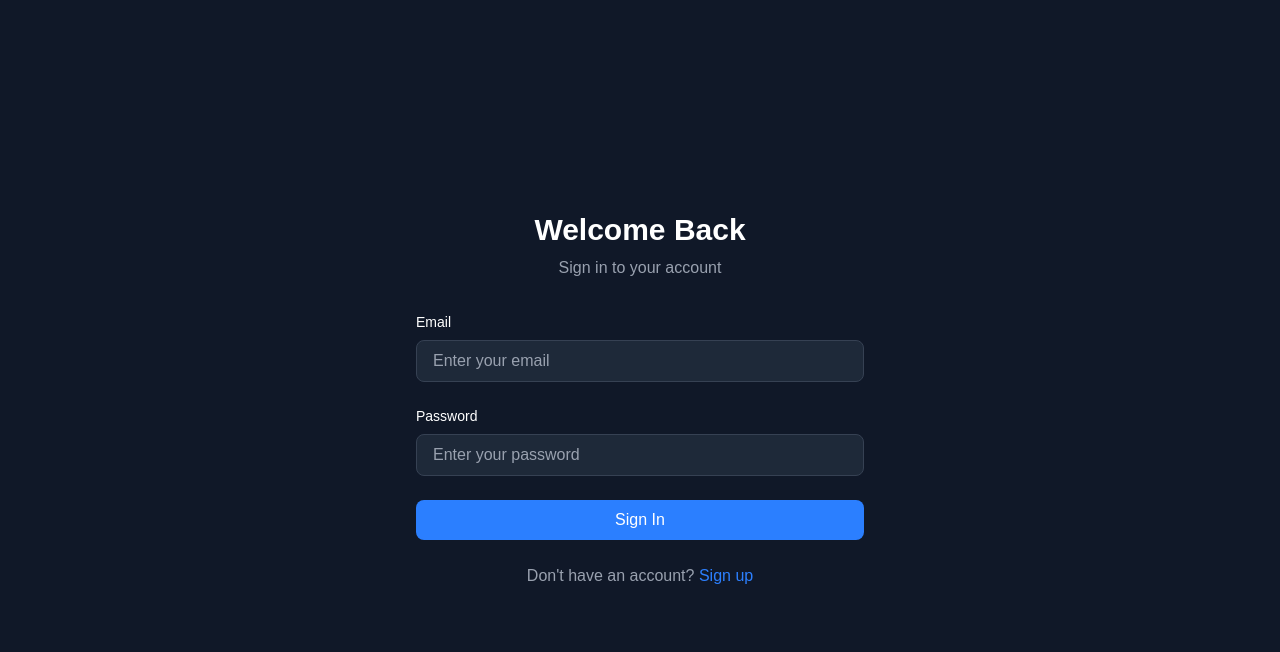
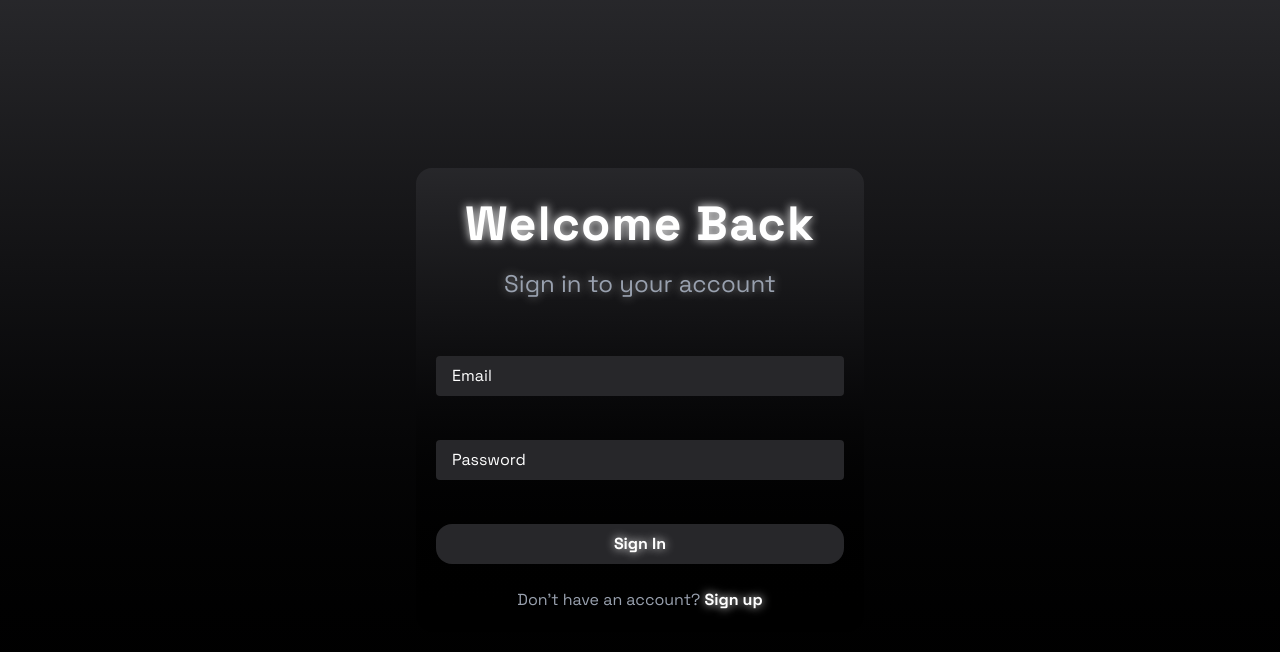
Before and after one commit to therealgone/NexText, a Next.js app in the folder nextext/: page /login in a window 1280 px wide. Shown: the top 652 px of the page. Built offline with nearby package versions, Linux system fonts and the light colour scheme.

Commit message:
LOG SIGN UP AND LOGIN ANIMATION LEFT

```diff
--- a/nextext/src/app/globals.css
+++ b/nextext/src/app/globals.css
@@ -8,3 +8,16 @@
 body {
   font-family: var(--font-body);
 }
+
+@keyframes ringGlow {
+  0%, 100% {
+    border-color: black;
+  }
+  50% {
+    border-color: white;
+  }
+}
+
+
+/* To use the animation, add this to a selector: */
+/* animation: ringGlow 1.5s ease-in-out infinite; */
--- a/nextext/src/app/login/page.tsx
+++ b/nextext/src/app/login/page.tsx
@@ -5,6 +5,17 @@ import { signIn } from "next-auth/react";
 import { useRouter } from "next/navigation";
 import { useState, useCallback, useRef } from "react";
 import Link from "next/link";
+import { Outfit, Space_Grotesk } from 'next/font/google';
+
+const outfit = Outfit({
+  subsets: ['latin'],
+  variable: '--font-outfit',
+});
+
+const spaceGrotesk = Space_Grotesk({
+  subsets: ['latin'],
+  variable: '--font-space-grotesk',
+});
 
 export default function LoginPage() {
   const router = useRouter();
@@ -53,23 +64,24 @@ export default function LoginPage() {
   }, []);
 
   return (
-    <div className="min-h-screen flex items-center justify-center bg-gray-900 text-white p-4">
+    <div className="min-h-screen flex items-center justify-center text-white bg-gradient-to-t from-black to-zinc-800 ${outfit.variable} ${spaceGrotesk.variable} font-outfit`}">
       <div className="w-full max-w-md">
-        <div className="text-center mb-8">
-          <h1 className="text-3xl font-bold mb-2">Welcome Back</h1>
-          <p className="text-gray-400">Sign in to your account</p>
+        <div className=" p-5 bg-gradient-to-t from-black to-zinc-800 rounded-2xl">
+          <div className="text-center mb-9">
+          <h1 className="text-5xl mt-3 font-extrabold  text-shadow-[0_0_10px_white] tracking-wide mb-5 ">Welcome Back</h1>
+          <p className="text-gray-400 mt-5 text-2xl text-shadow-[0_0_10px_gray] ">Sign in to your account</p>
         </div>
 
         <form ref={formRef} onSubmit={handleSubmit} className="space-y-6">
           {error && (
-            <div className="p-3 bg-red-500/10 border border-red-500 rounded-lg text-red-500 text-sm">
+            <div className="p-3 bg-red-500/10 border border-red-500 rounded-lg text-red-500 text-center text-sm">
               {error}
             </div>
           )}
 
           <div>
             <label htmlFor="email" className="block text-sm font-medium mb-2">
-              Email
+
             </label>
             <input
               id="email"
@@ -77,14 +89,14 @@ export default function LoginPage() {
               value={email}
               onChange={handleEmailChange}
               required
-              className="w-full px-4 py-2 rounded-lg bg-gray-800 border border-gray-700 text-white placeholder-gray-400 focus:outline-none focus:ring-2 focus:ring-blue-500"
-              placeholder="Enter your email"
+              className="w-full mt-5 px-4 py-2 rounded bg-zinc-800  text-white outline-none focus:ring-2 focus:ring-white focus:shadow-[0_0_20px_white] placeholder:text-white"
+              placeholder="Email"
             />
           </div>
 
           <div>
             <label htmlFor="password" className="block text-sm font-medium mb-2">
-              Password
+
             </label>
             <input
               id="password"
@@ -92,15 +104,15 @@ export default function LoginPage() {
               value={password}
               onChange={handlePasswordChange}
               required
-              className="w-full px-4 py-2 rounded-lg bg-gray-800 border border-gray-700 text-white placeholder-gray-400 focus:outline-none focus:ring-2 focus:ring-blue-500"
-              placeholder="Enter your password"
+              className="w-full mt-5 px-4 py-2 rounded bg-zinc-800   text-white  focus:outline-none focus:ring-2 focus:ring-white focus:shadow-[0_0_20px_white] placeholder:text-white"
+              placeholder="Password"
             />
           </div>
 
           <button
             type="submit"
             disabled={loading}
-            className={`w-full py-2 px-4 rounded-lg bg-blue-500 text-white font-medium transition-colors ${
+            className={`w-full py-2 px-4  bg-zinc-800 rounded-2xl font-extrabold text-white text-shadow-[0_0_10px_white] hover:bg-white hover:scale-[1.05] hover:text-black hover:text-shadow-[0_0_30px_black] transition-colors mt-5 ${
               loading ? "opacity-50 cursor-not-allowed" : "hover:bg-blue-600"
             }`}
           >
@@ -108,12 +120,14 @@ export default function LoginPage() {
           </button>
         </form>
 
+
         <p className="mt-6 text-center text-gray-400">
           Don't have an account?{" "}
-          <Link href="/sign-up" className="text-blue-500 hover:text-blue-400">
+          <Link href="/sign-up" className="text-white font-extrabold text-shadow-[0_0_10px_white] hover:scale-[1.04]">
             Sign up
           </Link>
         </p>
+</div>
       </div>
     </div>
   );
--- a/nextext/src/app/sign-up/page.tsx
+++ b/nextext/src/app/sign-up/page.tsx
@@ -45,18 +45,20 @@ export default function SignupPage() {
 
   return (
     <div className={`bg-gradient-to-t from-black to-zinc-800 text-white min-h-screen flex items-center justify-center ${outfit.variable} ${spaceGrotesk.variable} font-outfit`}>
+
       <form
+
         onSubmit={handleSubmit}
         className="bg-gradient-to-t from-black/10 to-zinc-800  p-8 rounded-2xl  w-full max-w-md space-y-10  "
       >
-        <h2 className="text-2xl font-bold text-center text-shadow-[0_0_15px_white] ">Create your NexText account</h2>
+        <h2 className="text-2xl font-bold text-center text-shadow-[0_0_15px_white] ">Create your account</h2>
 
         <input
           type="text"
           placeholder="Name"
           value={name}
           onChange={(e) => setName(e.target.value)}
-          className="w-full p-3 rounded bg-zinc-700 focus:outline-none placeholder:text-white"
+          className="w-full p-3 rounded bg-zinc-700 focus:outline-none placeholder:text-white focus:ring-2 focus:ring-white focus:shadow-[0_0_20px_white]"
           required
         />
 
@@ -65,7 +67,7 @@ export default function SignupPage() {
           placeholder="Email"
           value={email}
           onChange={(e) => setEmail(e.target.value)}
-          className="w-full p-3 rounded bg-zinc-700 focus:outline-none placeholder:text-white"
+          className="w-full p-3 rounded bg-zinc-700 focus:outline-none placeholder:text-white focus:ring-2 focus:ring-white focus:shadow-[0_0_20px_white]"
           required
         />
 
@@ -74,20 +76,20 @@ export default function SignupPage() {
           placeholder="Password"
           value={password}
           onChange={(e) => setPassword(e.target.value)}
-          className="w-full p-3 rounded bg-zinc-700 focus:outline-none  placeholder:text-white"
+          className="w-full p-3 rounded bg-zinc-700 focus:outline-none  placeholder:text-white focus:ring-2 focus:ring-white focus:shadow-[0_0_20px_white]"
           required
         />
 
         <button
           type="submit"
-          className="w-full p-3 bg-zinc-800 rounded-2xl font-extrabold text-white text-shadow-[0_0_10px_white] hover:bg-white hover:scale-[1.05] hover:text-black"
+          className="w-full p-3 bg-zinc-800 rounded-2xl font-extrabold text-white text-shadow-[0_0_10px_white] hover:bg-white hover:scale-[1.05] hover:text-black hover:text-shadow-[0_0_30px_black]"
         >
           Sign Up
         </button>
 
-        <p className="text-sm text-gray-400 text-center">
+        <p className=" text-gray-400 text-center">
           Already have an account?{" "}
-          <a href="/login" className="text-white font-extrabold text-shadow-[0_0_10px_white] hover:scale-[1.04]">
+          <a href="/login" className="text-white font-extrabold  text-shadow-[0_0_10px_white] hover:scale-[1.04]">
             Log in
           </a>
         </p>
```
